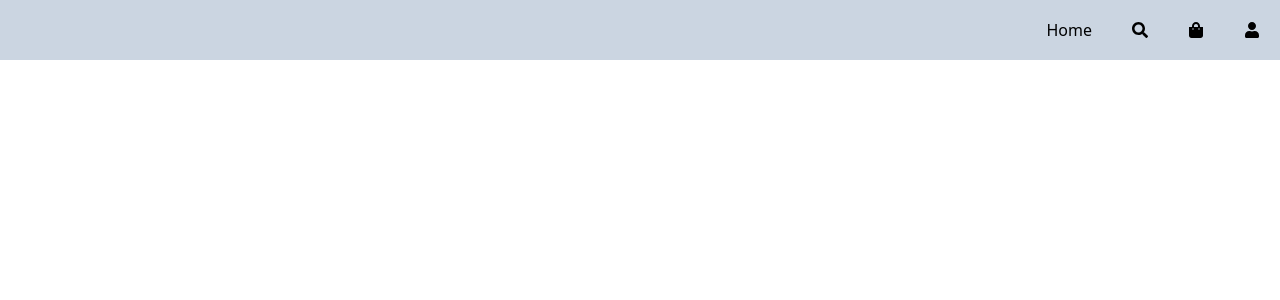
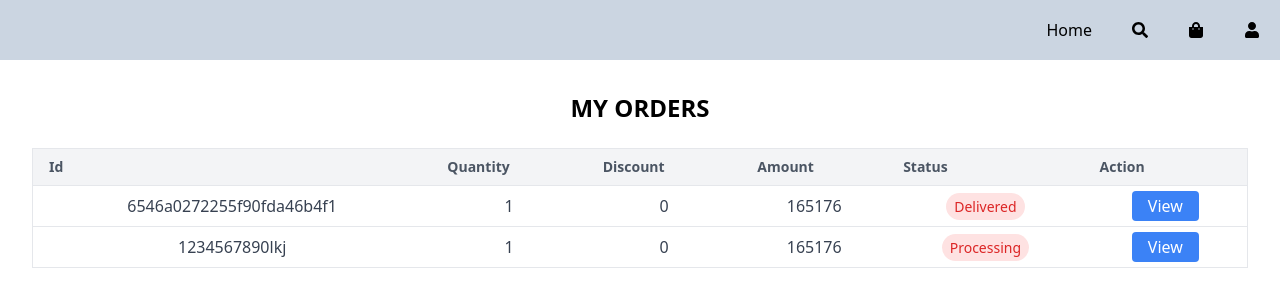
Before and after one commit to harishchandragiri/Ecommerce-in-MERN, a React (Vite) app in the folder frontend/: page /orders in a window 1280 px wide. Before the commit this address had no page. Shown: the top 300 px of the page. Built offline with nearby package versions, Linux system fonts and the light colour scheme.

Commit message:
Orders file created

```diff
--- a/frontend/src/App.jsx
+++ b/frontend/src/App.jsx
@@ -10,6 +10,8 @@ const Home = lazy(()=> import('./pages/Home'))
 const ProductCart = lazy(()=> import('./components/Product-Cart'))
 const Shipping = lazy(()=> import('./pages/Shipping'))
 const Login = lazy(()=> import('./pages/login'))
+const Orders = lazy(()=> import('./pages/Orders'))
+const OrderDetails = lazy(()=> import('./pages/orderDetails'))
 
 
 function App() {
@@ -30,6 +32,8 @@ function App() {
             {/* loggedIn files only */}
             <Route>
               <Route path='/shipping' element={<Shipping/>}/>
+              <Route path='/orders' element={<Orders/>}/>
+              <Route path='/order/:id' element={<OrderDetails/>}/>
             </Route>
 
           </Routes>
--- /dev/null
+++ b/frontend/src/pages/Orders.jsx
@@ -0,0 +1,66 @@
+import React from 'react'
+import { Link } from 'react-router-dom';
+
+function Orders() {
+    const orders = [
+        {
+          id: '6546a0272255f90fda46b4f1',
+          quantity: 1,
+          discount: 0,
+          amount: 165176,
+          status: 'Delivered',
+        },
+        {
+            id: '1234567890lkj',
+            quantity: 1,
+            discount: 0,
+            amount: 165176,
+            status: 'Processing',
+          },
+      ];
+
+  return (
+    <div className="px-4 py-8 sm:px-6 lg:px-8">
+      <h1 className="text-2xl font-bold text-center mb-6">MY ORDERS</h1>
+      <div className="overflow-x-auto">
+        <table className="min-w-full border border-gray-200">
+          <thead className="bg-gray-100">
+            <tr>
+              <th className="px-4 py-2 text-left text-sm font-semibold text-gray-600">Id</th>
+              <th className="px-4 py-2 text-left text-sm font-semibold text-gray-600">Quantity</th>
+              <th className="px-4 py-2 text-left text-sm font-semibold text-gray-600">Discount</th>
+              <th className="px-4 py-2 text-left text-sm font-semibold text-gray-600">Amount</th>
+              <th className="px-4 py-2 text-left text-sm font-semibold text-gray-600">Status</th>
+              <th className="px-4 py-2 text-left text-sm font-semibold text-gray-600">Action</th>
+            </tr>
+          </thead>
+          <tbody>
+            {orders.map((order, index) => (
+              <tr key={index} className="border-t">
+                <td className="px-4 py-2 text-gray-700">{order.id}</td>
+                <td className="px-4 py-2 text-gray-700">{order.quantity}</td>
+                <td className="px-4 py-2 text-gray-700">{order.discount}</td>
+                <td className="px-4 py-2 text-gray-700">{order.amount}</td>
+                <td className="px-4 py-2 text-gray-700">
+                  <span className="px-2 py-1 text-sm rounded-full bg-red-100 text-red-600">
+                    {order.status}
+                  </span>
+                </td>
+                <td className="px-4 py-2">
+                <Link
+                    to={`/order/${order.id}`}
+                    className="px-4 py-1 text-white bg-blue-500 rounded hover:bg-blue-600"
+                    >
+                    View
+                </Link>
+                </td>
+              </tr>
+            ))}
+          </tbody>
+        </table>
+      </div>
+    </div>
+  )
+}
+
+export default Orders
--- /dev/null
+++ b/frontend/src/pages/orderDetails.jsx
@@ -0,0 +1,9 @@
+import React from 'react'
+
+function OrderDetails() {
+  return (
+    <div>orderDetails</div>
+  )
+}
+
+export default OrderDetails
```
